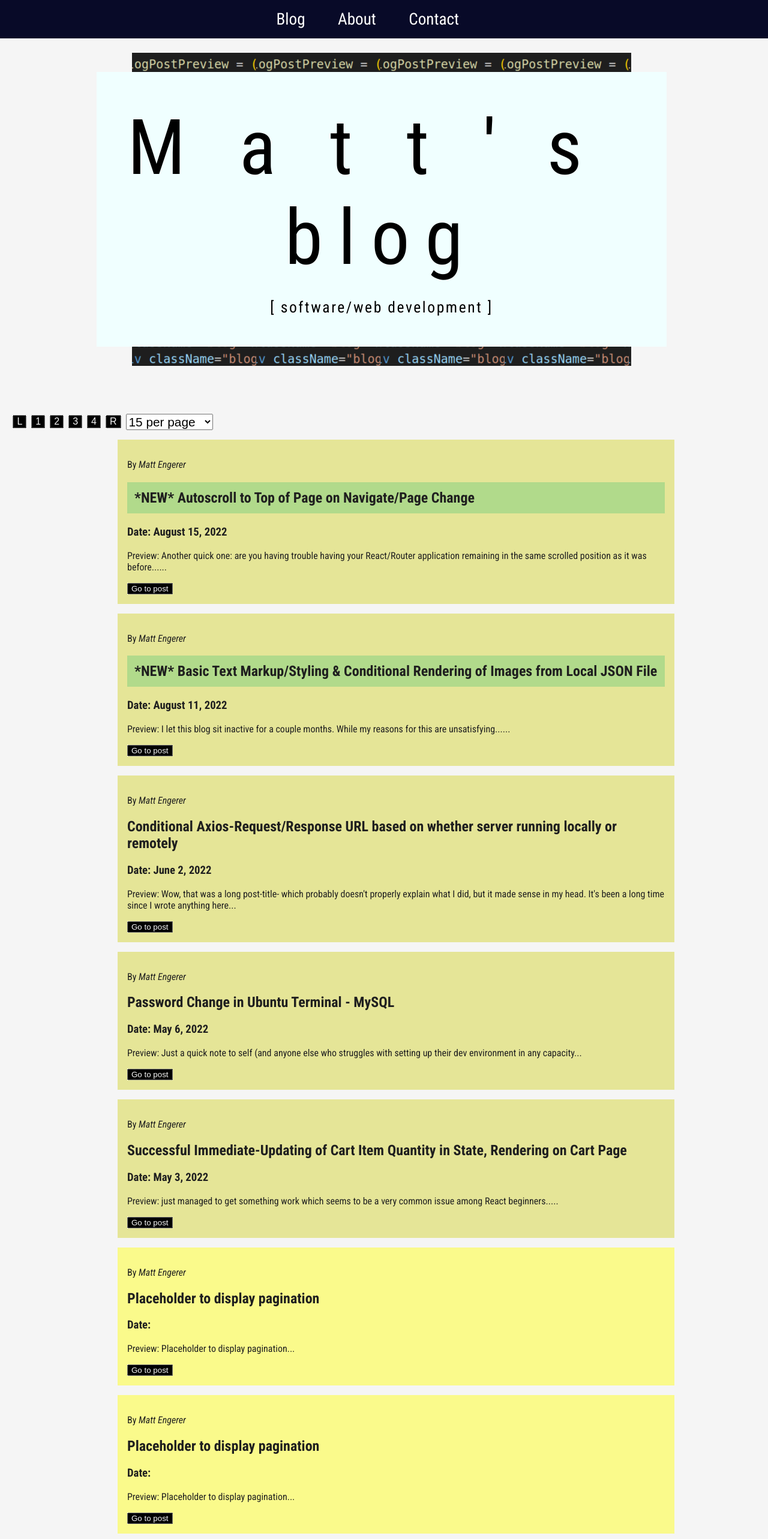
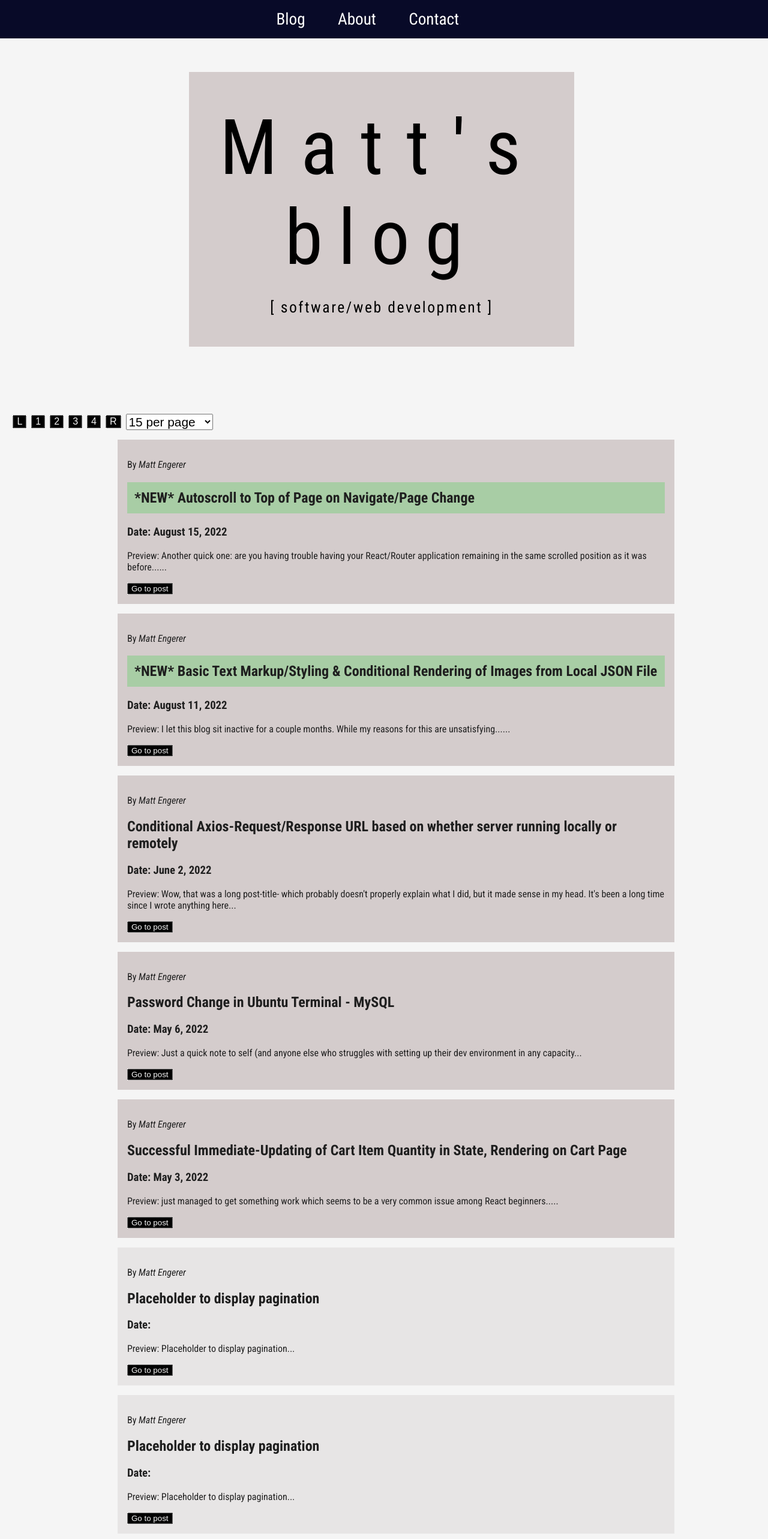
Before and after one commit to uchutanjyo/personal-blog, a React (Create React App) app: page / in a window 1280 px wide. Shown: the top 2566 px of the page at 60% size. Built offline with nearby package versions, Linux system fonts and the light colour scheme.

Commit message:
fixed styling temporarily

```diff
--- a/src/styles/App.css
+++ b/src/styles/App.css
@@ -91,7 +91,6 @@ button:hover {
   margin-left: 5em;
   margin-top: 5em;
   padding: 2em;
-  background-image: url("../../public/code.png");
   background-size: contain;
   background-repeat: initial;
 }
@@ -110,9 +109,9 @@ button:hover {
   -webkit-box-direction: normal;
       -ms-flex-direction: column;
           flex-direction: column;
-  background-color: azure;
+  background-color: rgba(162, 143, 143, 0.4);
   font-size: 8em;
-  letter-spacing: .7em;
+  letter-spacing: .3em;
   padding: .4em;
 }
 
@@ -155,7 +154,7 @@ button:hover {
 
 .blog {
   color: #1f1f1f;
-  background-color: rgba(206, 206, 11, 0.4);
+  background-color: rgba(162, 143, 143, 0.4);
   padding: 1em;
   margin: 1em;
   list-style-type: none;
@@ -168,7 +167,7 @@ button:hover {
   margin: 1em;
   list-style-type: none;
   width: 70vw;
-  background-color: rgba(255, 255, 35, 0.5);
+  background-color: rgba(210, 205, 205, 0.4);
 }
 
 .blogpost {
@@ -250,7 +249,7 @@ button:hover {
   margin-top: 4em;
   padding: 2em;
   max-width: 50%;
-  background-color: rgba(206, 206, 11, 0.7);
+  background-color: rgba(210, 205, 205, 0.4);
   font-size: 1.5em;
   letter-spacing: .1em;
 }
@@ -280,7 +279,7 @@ button:hover {
   margin-top: 4em;
   padding: 4em;
   max-width: 50%;
-  background-color: rgba(206, 206, 11, 0.7);
+  background-color: rgba(210, 205, 205, 0.4);
   font-size: 1.5em;
   letter-spacing: .1em;
 }
--- a/src/styles/App.scss
+++ b/src/styles/App.scss
@@ -78,7 +78,8 @@ button:hover {
   margin-left:5em;
   margin-top: 5em;
 padding: 2em;
-background-image: url('../../public/code.png');
+
+// background-image: url('../../public/code.png');
 background-size: contain;
 background-repeat: initial
 // background-repeat: repeat-x
@@ -86,9 +87,9 @@ background-repeat: initial
 
 .top-header-1 {
     @include flexCenter(column);
-  background-color: azure;
+  background-color: rgba(162, 143, 143, 0.4);
   font-size: 8em;
-  letter-spacing: .7em;
+  letter-spacing: .3em;
   padding: .4em;
 
 }
@@ -110,7 +111,7 @@ letter-spacing: .1em;
 // Blogpost preview
 .blog {
   color: rgb(31, 31, 31);
-  background-color: rgba(206, 206, 11, .4);
+  background-color: rgba(162, 143, 143, 0.4);
   padding: 1em;
   margin: 1em;
   list-style-type: none;
@@ -123,7 +124,7 @@ letter-spacing: .1em;
   margin: 1em;
   list-style-type: none;
   width: 70vw;
-  background-color: rgba(255, 255, 35, 0.5);
+  background-color: rgba(210, 205, 205, 0.4);
 }
 
 .blogpost {
@@ -181,7 +182,7 @@ letter-spacing: .1em;
   margin-top: 4em;
   padding: 2em;
   max-width: 50%;
-  background-color: rgba(206, 206, 11, .7);
+  background-color: rgba(210, 205, 205, 0.4);
   font-size: 1.5em;
   letter-spacing: .1em;
   h2 {
@@ -198,7 +199,7 @@ letter-spacing: .1em;
   margin-top: 4em;
   padding: 4em;
   max-width: 50%;
-  background-color: rgba(206, 206, 11, .7);
+  background-color: rgba(210, 205, 205, 0.4);
   font-size: 1.5em;
   letter-spacing: .1em;
   h2 {
```
Also changed, not shown: 1 other file (tests, documents, lock files or other folders).
